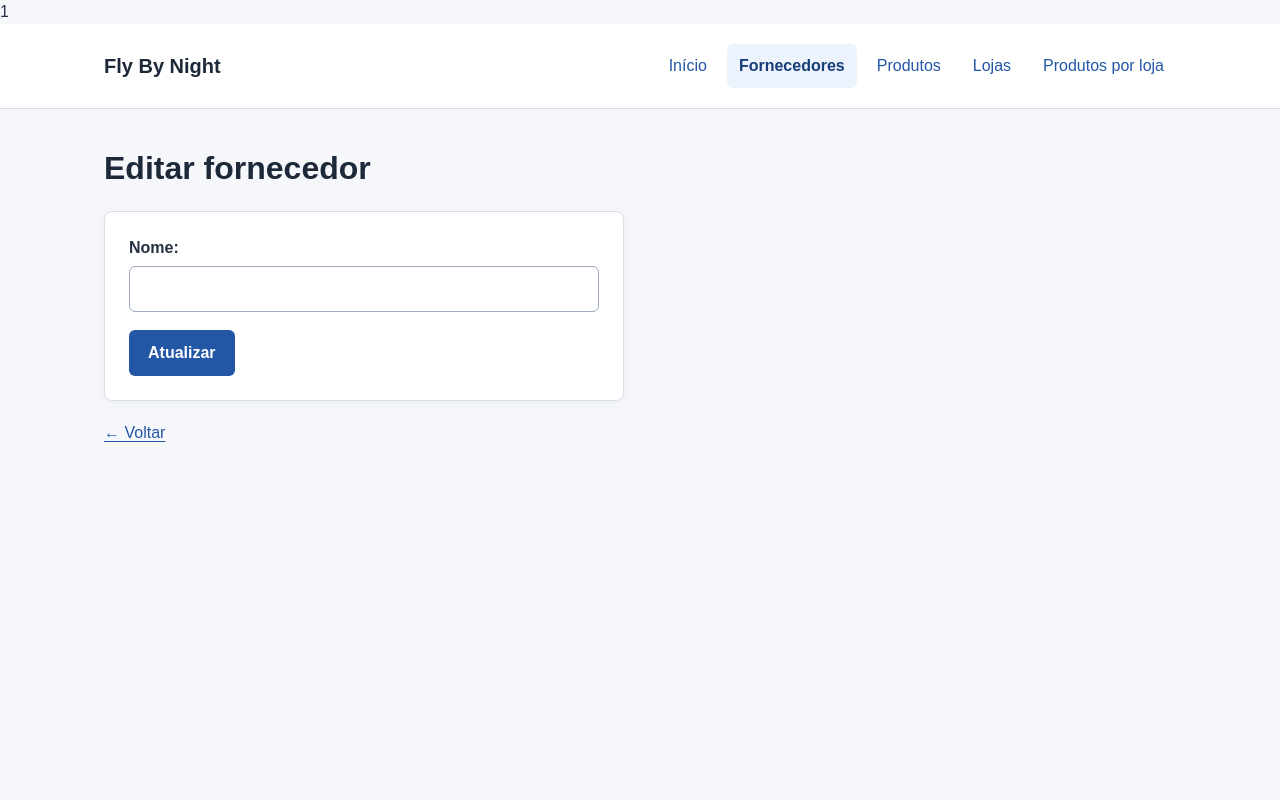
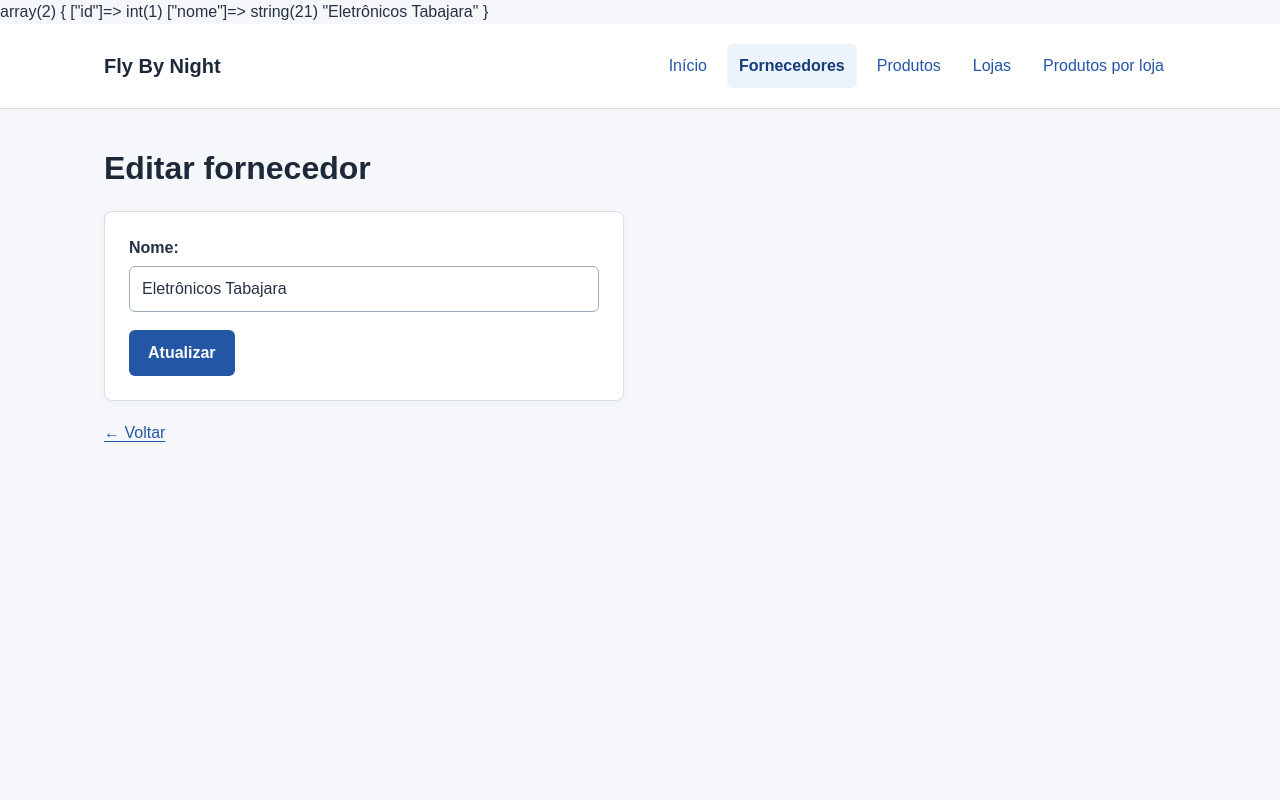
Before and after one commit to lilian2025ju-hash/flybynight-site_ju, a PHP site: page /fornecedores/editar.php?id=1 in a window 1280 px wide. Run offline with PHP 8.4, Linux system fonts and the light colour scheme; data comes from the database, SQL or seed files in the repository.

Commit message:
exibe os dados do fornecedor formulários

```diff
--- a/fornecedores/editar.php
+++ b/fornecedores/editar.php
@@ -1,12 +1,19 @@
 <?php
 //fornecedores/editar.php
+require_once "../src/fornecedor_crud.php";
 
 //Acessar a URL e "pegar" o vLOR DO PARÂMETRO (id) existente nela
 //Atenção ao nome do parâmetro que você criou no link dinâmico.
 //Deve ser o mesmo ao passar para o $ Get
 $id =$_GET['id'];
 
-echo $id;
+//echo $id;
+
+// 1) chamamos a função e passamos id para ela
+//2) Ao término , a função devolve (retorna) um array com os dados do fornecedor
+$fornecedor = buscarFornecedorPorId($conexao, $id);
+
+var_dump($fornecedor)
 ?>
 
 
@@ -31,9 +38,10 @@ echo $id;
         <!-- Modelo visual: os campos não são enviados nem persistidos. -->
         <!-- Os campos serão preenchidos com os dados do registro selecionado. -->
         <form action="" method="post">
+            <input type="hidden" name="id" value="<?= $fornecedor['id'] ?>">
             <div>
                 <label for="nome">Nome:</label>
-                <input type="text" name="nome" id="nome" maxlength="100" required>
+                <input value="<?= $fornecedor['nome']?> "type="text" name="nome" id="nome" maxlength="100" required>
             </div>
             <button type="submit">Atualizar</button>
         </form>
--- a/src/fornecedor_crud.php
+++ b/src/fornecedor_crud.php
@@ -41,7 +41,7 @@ function inserirFornecedor(PDO $conexao, string $nome): void
 }
 
 // Usada em fornecedor/ editar.php
-function buscarFornecedorPorid(PDO $conexao, int $id)
+function buscarFornecedorPorId(PDO $conexao, int $id)
 {
     //comando SQL
     $sql = "SELECT * FROM fornecedores WHERE id = :id";
```
